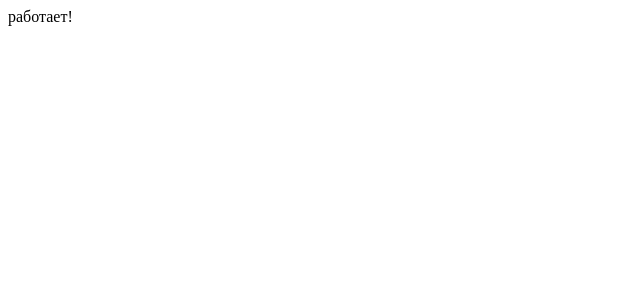
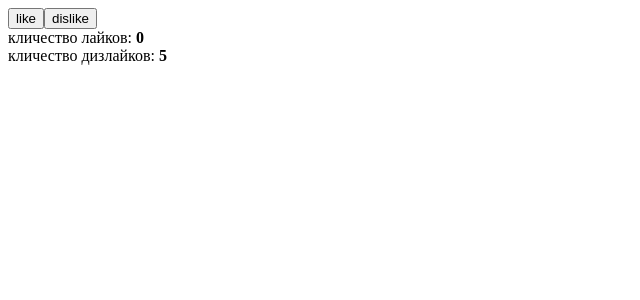
Before and after one commit to pohlebkin/vue-ulbi, a Vue app: page / in a window 1280 px wide. Shown: the top 300 px of the page, without its empty margins (0-640 px from the left). Built offline with nearby package versions, Linux system fonts and the light colour scheme.

Commit message:
заработали счетчики лайков и дизлайков (18:09)

```diff
--- a/src/App.vue
+++ b/src/App.vue
@@ -1,11 +1,29 @@
 <template>
     <div>
-        работает!
+        <button @click="addLike">like</button>
+        <button @click="addDislike">dislike</button>
     </div>
+    <div>кличество лайков: <b>{{ likes }}</b></div>
+    <div>кличество дизлайков: <b>{{ dislikes }}</b></div>
 </template>
 
 <script>
-
+export default{
+    data(){
+        return{
+            likes: 0,
+            dislikes: 5,
+        }
+    },
+    methods: {
+        addLike(){
+            this.likes += 1;
+        },
+        addDislike(){
+            this.dislikes += 1;
+        },
+    },
+}
 </script>
 
 <style>
```
Also changed, not shown: 1 other file (tests, documents, lock files or other folders).
